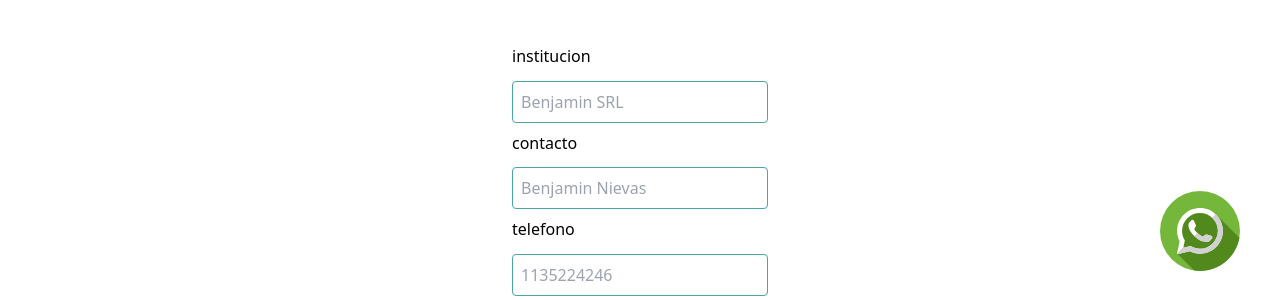
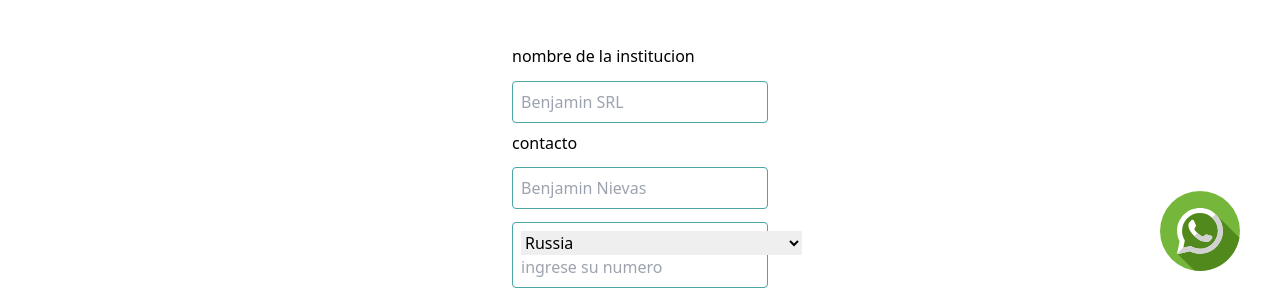
Before and after one commit to mathxlat/dynamai, a React (Create React App) app: page /organizacion in a window 1280 px wide. Shown: the part 489-789 px from the top of the page. Built offline with nearby package versions, Linux system fonts and the light colour scheme; no server answers.

Commit message:
trabajando con telefono del formulario

```diff
--- a/src/components/forms/Formulario.js
+++ b/src/components/forms/Formulario.js
@@ -1,50 +1,75 @@
-import {Formik, Form} from 'formik'
+import { useState } from 'react'
+import {Formik, Form, useFormik} from 'formik'
 import { TextInput } from './TextInput'
+import PhoneInput from 'react-phone-number-input'
 import '../../pages/AcercaDe/styles/formulario/dist/formulario.css'
 
 
 function Formulario () {
+    const[formularioEnviado, setFormularioEnviado] = useState(false)
+    const[telefono, setTelefono] = useState()
+
+    const formik = useFormik({
+        initialValues: {
+            mensaje:''
+        }
+    })
+
     const validate = (values) =>{
 
             const errors = {}
 
             if(!values.institucion){
                 errors.institucion = '*'
-            }else if(values.institucion.length <3){
-                errors.institucion = 'debe escribir más de 3 digitos'
+            }else if(!/^[a-zA-ZÀ-ÿ\s]{1,40}$/.test(values.institucion)){
+                errors.institucion = 'El nombre solo puede contener letras y espacios'
             }
 
             if(!values.contacto){
                 errors.contacto = '*'
-            }else if(values.contacto.length <3){
-                errors.contacto = 'debe escribir más de 5 digitos'
+            }else if(!/^[a-zA-ZÀ-ÿ\s]{1,40}$/.test(values.contacto)){
+                errors.contacto = 'El nombre solo puede contener letras y espacios'
             }
 
             if(!values.email){
                 errors.email = '*'
-            }else if(values.email.length <5){
-                errors.email = 'debe escribir más de 5 digitos'
+            }else if(!/^[a-zA-Z0-9_.+-]+@[a-zA-Z0-9-]+\.[a-zA-Z0-9-.]+$/.test(values.email)){
+                errors.email = "Se debe respetar la estructura de un e-mail"
+            }
+            if(!values.telefono){
+                errors.telefono = '*'
+            }else if(!/^[0-9-]{1,10}$/.test(values.telefono)){
+                errors.telefono = 'Solo puedes usar numeros'
             }
             return errors;
     }
     return(
         <div className='formik--box'>
-    <Formik  initialValues={{institucion:'', contacto:'',email:'',telefono:'', mensaje:''}}
+             {formularioEnviado == false?
+    <Formik  initialValues={{institucion:'', contacto:'',email:'',telefono:''}}
             validate={validate}
-            onSubmit={values => console.log(values)}
+            onSubmit={(values, {resetForm}) => {
+                resetForm();
+                console.log(values);
+                console.log(formik.values.mensaje);
+                setFormularioEnviado(true);
+            }}
     >
-       <Form className='main--form'>
-          <TextInput name='institucion' label='institucion' placeholder='Benjamin SRL'/>
+     <Form className='main--form'>
+          <TextInput name='institucion' label='nombre de la institucion' placeholder='Benjamin SRL'/>
           <TextInput name='contacto' label='contacto' placeholder='Benjamin Nievas'/>
-          <TextInput name='telefono' label='telefono' placeholder='1135224246'/>
+          <PhoneInput name='telefono' placeholder='ingrese su numero' onChange={setTelefono} value={telefono} countryCallingCodeEditable={false}  defaultCountry="RU"
+            />
           <TextInput name='email' label='email' placeholder='benjaminnievas@gmail.com'/>
           <div className='optional--box'>
             <label className='optional--label'>mensaje opcional</label>
-            <input className='optional--message' />
+            <input className='optional--message'  name='mensaje' value={formik.values.mensaje} onChange={formik.handleChange}/>
             <button className='main--form_btn' type='submit'>ENVIAR</button>
           </div>
        </Form>
-    </Formik>
+     </Formik>
+: <div>enviado¡</div>
+        }
     </div>
     )
 }
--- a/src/components/forms/TextInput.js
+++ b/src/components/forms/TextInput.js
@@ -10,7 +10,7 @@ export const TextInput = ({ placeholder, label, ...props}) => {
             <label className='input--box_label'>{label}</label>
                 <input  className='input--box_input' {...field} placeholder={placeholder}/>
                 {
-                    meta.touched && meta.error ? <div>{meta.error}</div> : null
+                    meta.touched && meta.error ? <div className='error--message'>{meta.error}</div> : null
                 }
         </div>
     )
--- a/src/pages/AcercaDe/styles/formulario/formulario.scss
+++ b/src/pages/AcercaDe/styles/formulario/formulario.scss
@@ -7,6 +7,7 @@
     margin: 3% 0 3% 0;
     .main--form{
         width: 20%;
+
         .optional--box{
             display: flex;
             flex-direction: column;
@@ -42,17 +43,29 @@
                 border: 1px solid #4BA6A6;
                 border-radius: 4px;
 
+
             }
+
             .input--box_label{
                 margin-top: 3%;
             }
 
-
+            .error--message{
+                color: #B9536E;
+            }
         }
 
     }
 
-
+    .PhoneInput{
+        padding:0.5rem;
+        margin-top: 0.8rem;
+        border: 1px solid #4BA6A6;
+        border-radius: 4px;
+        .PhoneInputCountryIconImg{
+            display: none;
+        }
+    }
 }
 @media screen and (max-width:900px) {
     .formik--box{
```
Also changed, not shown: src/pages/AcercaDe/styles/formulario/dist/formulario.css, 1 other file (tests, documents, lock files or other folders).
